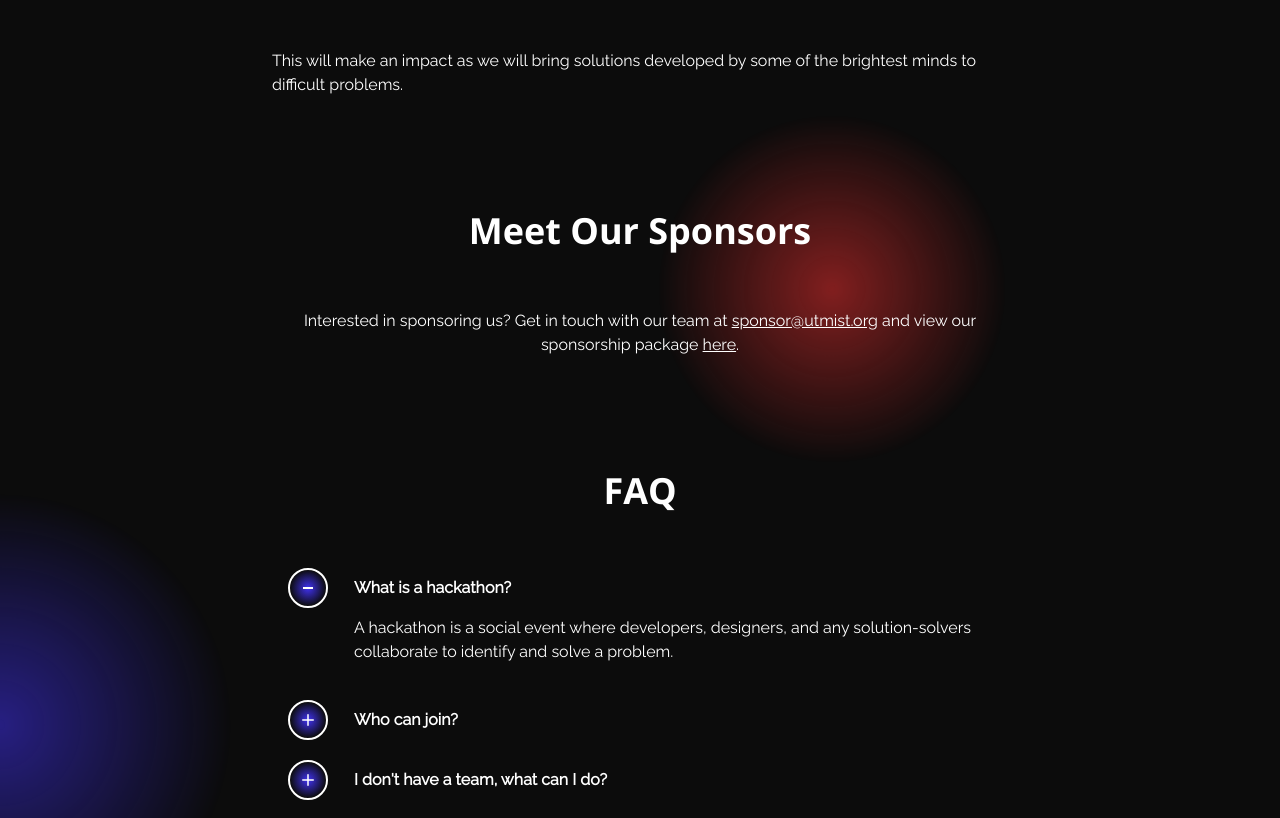
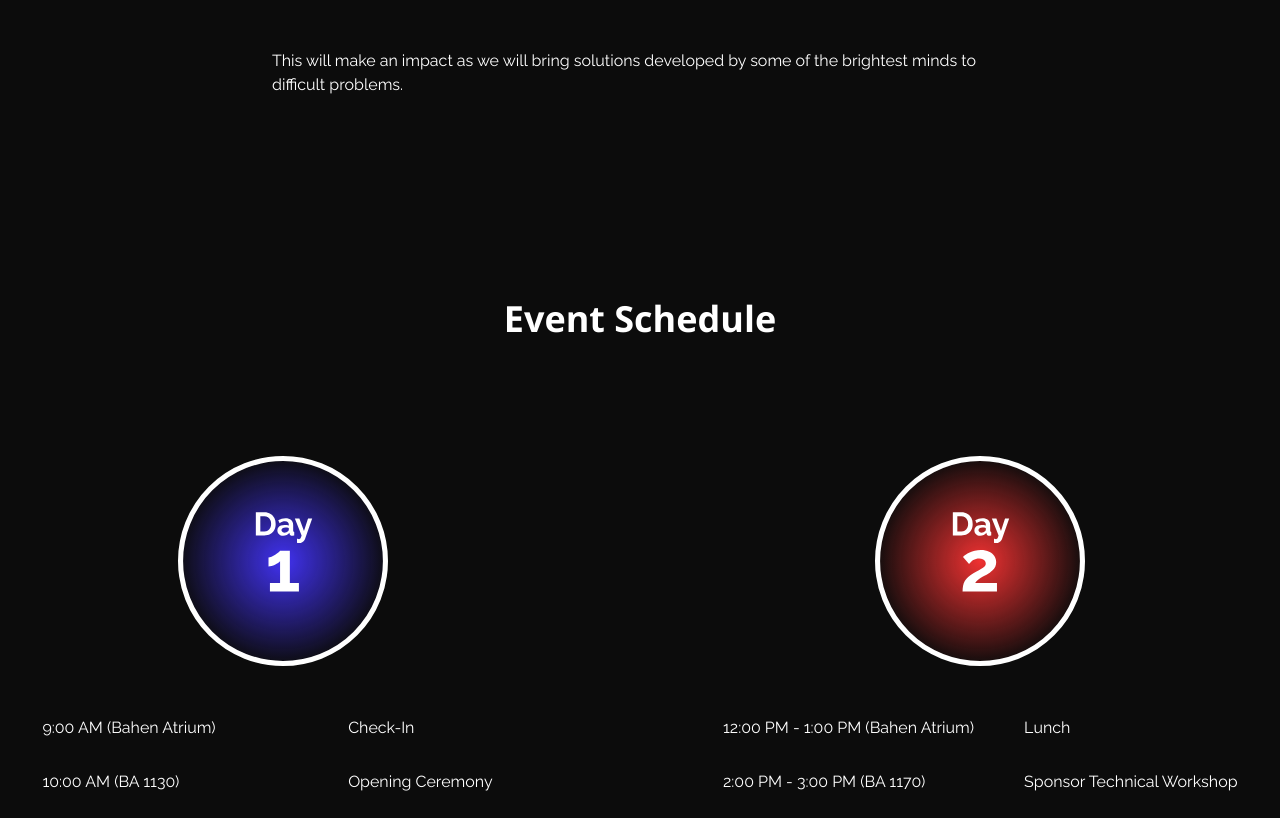
Before and after one commit to UTMIST/hackthemist, a React (Create React App) app: page / in a window 1280 px wide. Shown: the part 1964-2782 px from the top of the page. Built offline with nearby package versions, Linux system fonts and the light colour scheme.

Commit message:
feat: create schedule section (#16)
* feat: create schedule section

* fix: update schedule activities and text font size

```diff
--- a/src/app/App.tsx
+++ b/src/app/App.tsx
@@ -3,6 +3,7 @@ import { ChakraProvider } from '@chakra-ui/react';
 import theme from '../config/theme';
 import Header from '../sections/Header';
 import AboutUs from '../sections/AboutUs';
+import Schedule from '../sections/Schedule';
 import Navigation from '../sections/Navigation';
 import Footer from '../sections/Footer';
 import Contact from '../sections/Contact';
@@ -18,6 +19,7 @@ const App = () => {
             <Navigation />
             <Header />
             <AboutUs />
+            <Schedule />
             <Sponsors />
             <FAQ />
             <Contact />
--- /dev/null
+++ b/src/sections/Schedule.tsx
@@ -0,0 +1,72 @@
+import * as React from 'react';
+import { Box, Heading, Image, Text } from '@chakra-ui/react';
+import dayOne from '../img/day_one.svg';
+import dayTwo from '../img/day_two.svg';
+
+const Schedule = () => {
+    return (
+        <Box
+            width='100%'
+            marginTop='200px'
+            display='flex'
+            flexDirection='column'
+            alignItems='center'
+            paddingLeft='20px'
+            paddingRight='20px'
+        >
+            <Heading className='heading'>Event Schedule</Heading>
+            <Box
+                marginTop='115px'
+                display='flex'
+                flexDirection={{ base: 'column', lg: 'row' }}
+                alignItems='top'
+                gap={{ base: '150px', lg: '200px' }}
+            >
+                <Box display='flex' flexDirection='column' alignItems='center'>
+                    <Image src={dayOne} width='210px' height='210px' />
+                    <Box display='flex' flexDirection='row' alignItems='center' gap='50px' marginTop='50px'>
+                        <Box display='flex' flexDirection='column' alignItems='left' gap='30px'>
+                            <Text>9:00 AM (Bahen Atrium)</Text>
+                            <Text>10:00 AM (BA 1130)</Text>
+                            <Text>11:00 AM</Text>
+                            <Text>12:00 PM (Bahen Atrium)</Text>
+                            <Text>1:00 PM - 2:00 PM (BA 1200 & 1230)</Text>
+                            <Text>2:00 PM - 3:00 PM</Text>
+                            <Text>4:00 PM - 6:00 PM</Text>
+                        </Box>
+                        <Box display='flex' flexDirection='column' alignItems='left' gap='30px'>
+                            <Text>Check-In</Text>
+                            <Text>Opening Ceremony</Text>
+                            <Text>Hacking Begins!</Text>
+                            <Text>Lunch</Text>
+                            <Text>Workshops</Text>
+                            <Text>Industry Panel and Q&A</Text>
+                            <Text>Internal Career Fair</Text>
+                        </Box>
+                    </Box>
+                </Box>
+                <Box display='flex' flexDirection='column' alignItems='center'>
+                    <Image src={dayTwo} width='210px' height='210px' />
+                    <Box display='flex' flexDirection='row' alignItems='center' gap='50px' marginTop='50px'>
+                        <Box display='flex' flexDirection='column' alignItems='left' gap='30px'>
+                            <Text>12:00 PM - 1:00 PM (Bahen Atrium)</Text>
+                            <Text>2:00 PM - 3:00 PM (BA 1170)</Text>
+                            <Text>4:00 PM</Text>
+                            <Text>4:00 PM - 5:00 PM (Bahen Atrium)</Text>
+                            <Text>5:00 PM - 6:00 PM (BA 1130)</Text>
+                        </Box>
+                        <Box display='flex' flexDirection='column' alignItems='left' gap='30px'>
+                            <Text>Lunch</Text>
+                            <Text>Sponsor Technical Workshop</Text>
+                            <Text>Hacking Ends!</Text>
+                            <Text>Networking and Discussion</Text>
+                            <Text>Closing Ceremony</Text>
+                        </Box>
+                    </Box>
+                </Box>
+            </Box>
+        </Box>
+    );
+};
+
+export default Schedule;
--- a/src/sections/Sponsors.tsx
+++ b/src/sections/Sponsors.tsx
@@ -1,21 +1,12 @@
 import React from 'react';
-import {
-    Container,
-    Stack,
-    Heading,
-    Text,
-    Link,
-    Box,
-    Image,
-
-} from '@chakra-ui/react';
+import { Container, Stack, Heading, Text, Link, Box, Image } from '@chakra-ui/react';
 
 import redBlob from '../img/red_blob.svg';
 const Sponsors = () => {
     return (
-        <Container id="sponsors" maxW={'3xl'}>
-             <div className="backgroundGraphicParent" style={{zIndex: '-2'}}>
-                <Image src={redBlob} className="backgroundGraphic pulse" style={{right: '20%', maxWidth:'30vw'}}/>
+        <Container id='sponsors' maxW={'3xl'} marginTop='200px'>
+            <div className='backgroundGraphicParent' style={{ zIndex: '-2' }}>
+                <Image src={redBlob} className='backgroundGraphic pulse' style={{ right: '20%', maxWidth: '30vw' }} />
             </div>
             <Stack
                 as={Box}
@@ -32,9 +23,8 @@ const Sponsors = () => {
                 </Text>
 
             </Stack>
-
         </Container>
-    )
-}
+    );
+};
 
 export default Sponsors;
```
Also changed, not shown: src/img/day_one.svg (added), src/img/day_two.svg (added).
